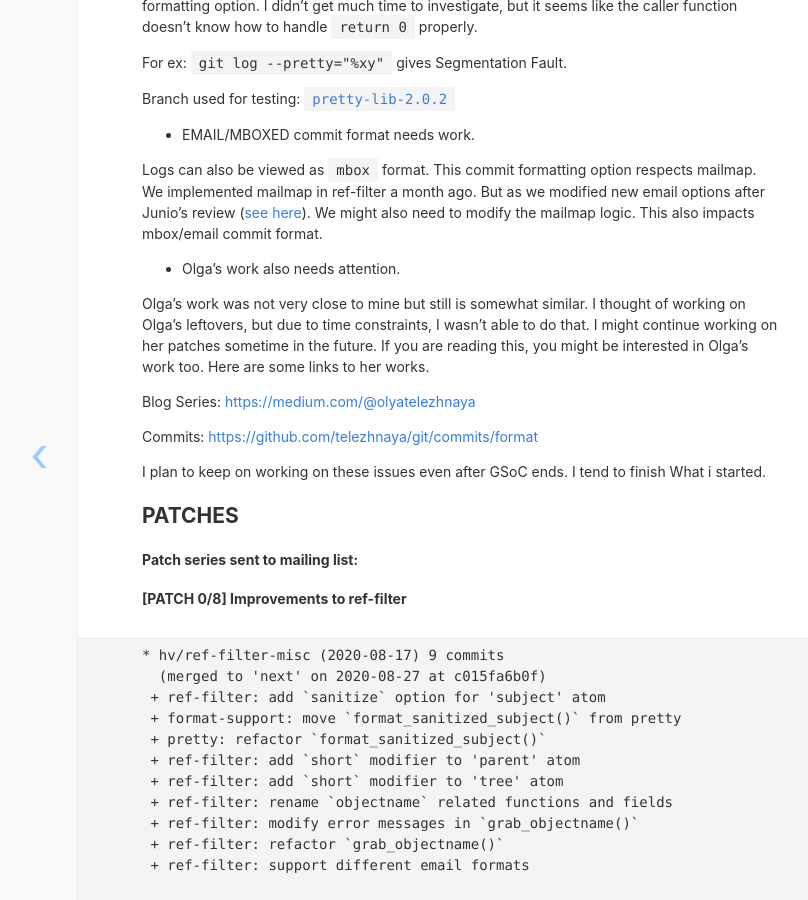
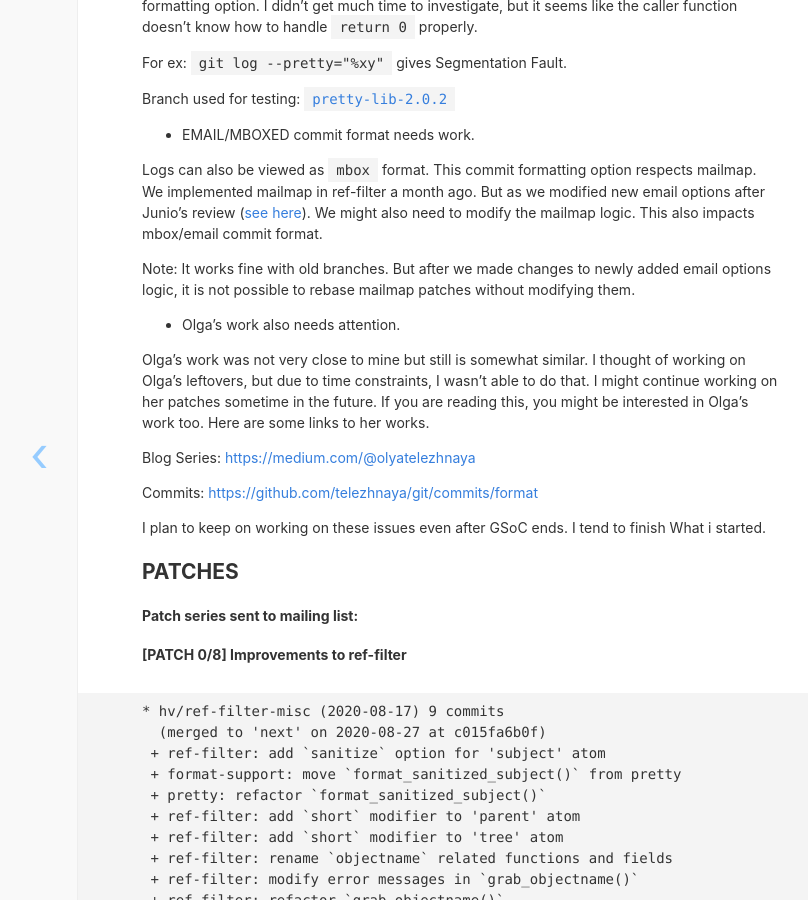
Before and after one commit to harry-hov/blogs, a Jekyll site: the page built from _posts/2020-08-27-the-final-report.md, in a window 1280 px wide and 900 px high, scrolled down 2833 px. Shown: the whole window, without its empty margins (179-987 px from the left). Built offline with Jekyll 4.4.1, drawn with Linux system fonts in a browser that asks for light colours; comment, search, counter and statistics services are not loaded.

Commit message:
Update 2020-08-27-the-final-report.md

```diff
--- a/_posts/2020-08-27-the-final-report.md
+++ b/_posts/2020-08-27-the-final-report.md
@@ -113,6 +113,8 @@ Branch used for testing: [`pretty-lib-2.0.2`](https://github.com/harry-hov/git/c
 - EMAIL/MBOXED commit format needs work.
 
 Logs can also be viewed as `mbox` format. This commit formatting option respects mailmap. We implemented mailmap in ref-filter a month ago. But as we modified new email options after Junio's review ([see here](https://public-inbox.org/git/xmqqzh7jcqv7.fsf@gitster.c.googlers.com/)). We might also need to modify the mailmap logic. This also impacts mbox/email commit format.
+
+Note: It works fine with old branches. But after we made changes to newly added email options logic, it is not possible to rebase mailmap patches without modifying them.
 
 - Olga's work also needs attention.
 
```
